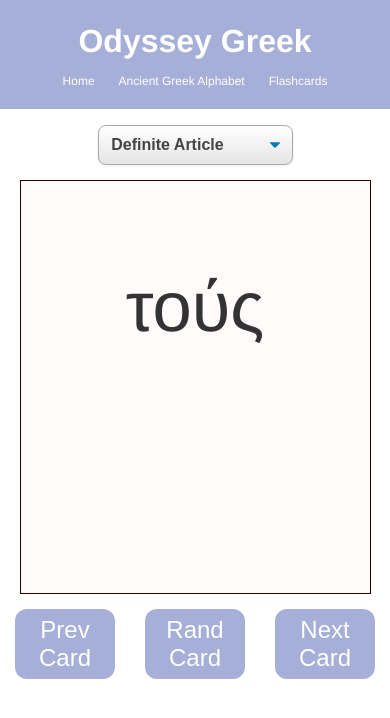
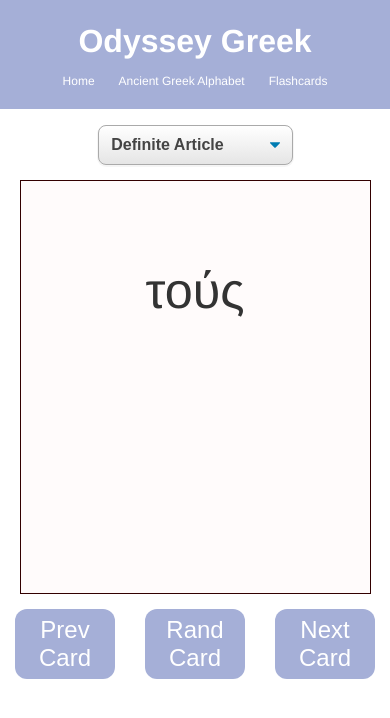
Before and after one commit to seangrant118/odyssey-greek, a React (Create React App) app: page /flashcards in a window 390 px wide. Shown: the top 718 px of the page. Built offline with nearby package versions, Linux system fonts and the light colour scheme.

Commit message:
mobile font resizing

```diff
--- a/src/components/styles/Card.css
+++ b/src/components/styles/Card.css
@@ -95,4 +95,7 @@
     margin-block-start: 0.5em;
     margin-block-end: 0.5em;
   }
+  .greek {
+    font-size: 0.5em;
+  }
 }
```
